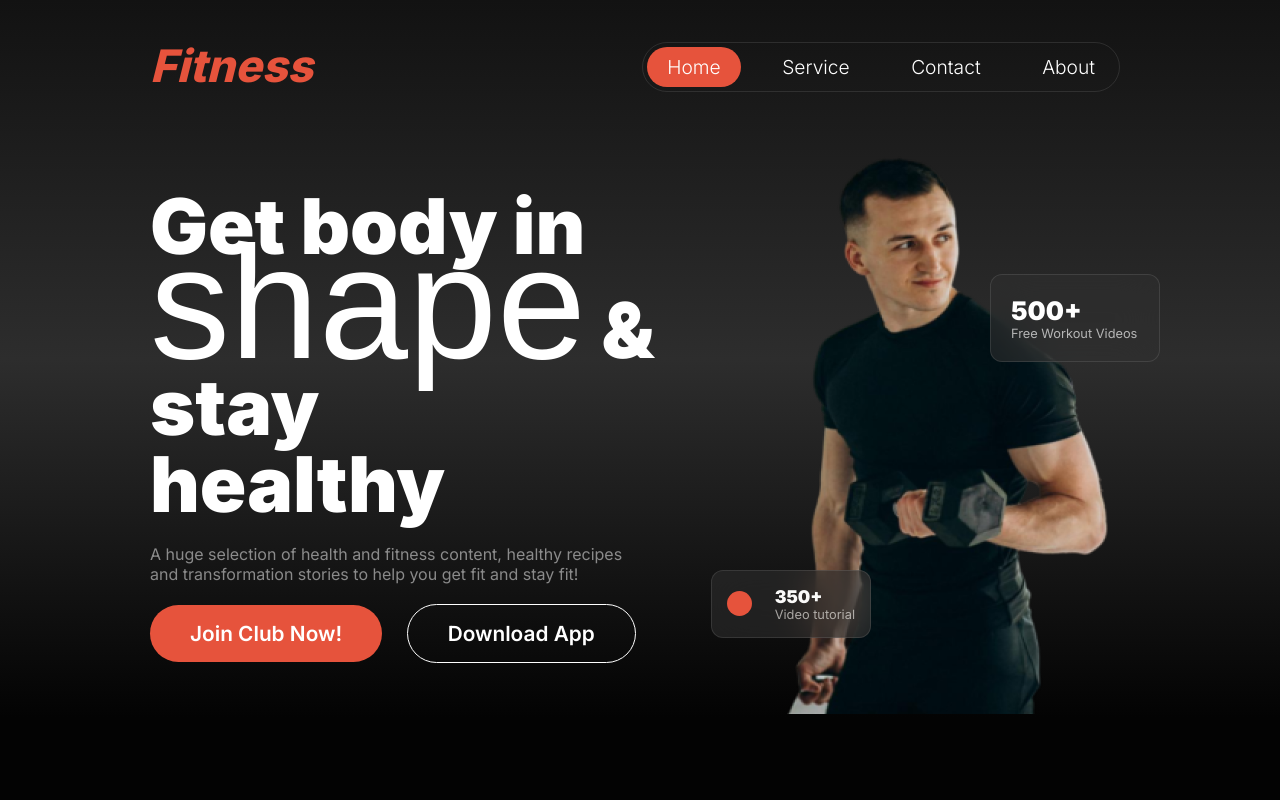
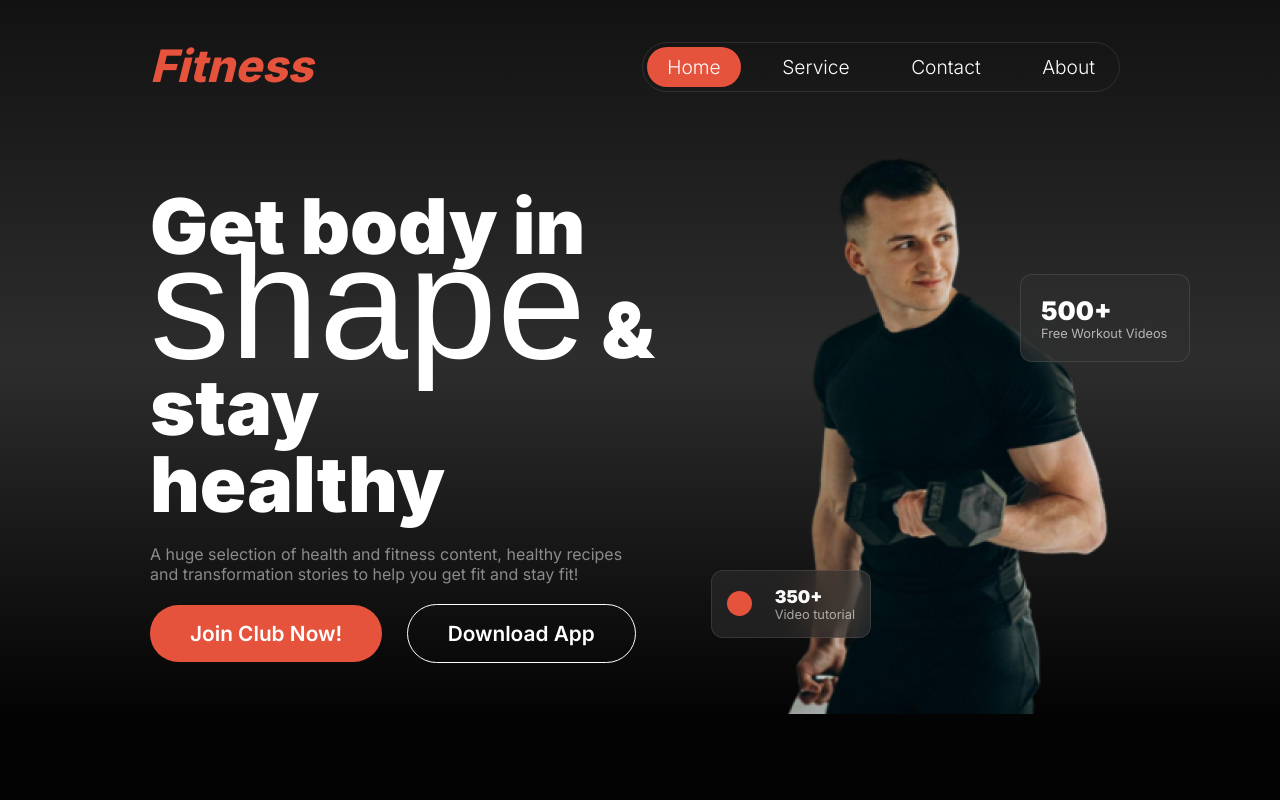
Before and after one commit to rakib826/ph-assignment-02, a plain HTML site: page index.html in a window 1280 px wide. Shown: the top 800 px of the page. Drawn offline with Linux system fonts and the light colour scheme; a web font is replaced by a local one.

```diff
--- a/styles/index.css
+++ b/styles/index.css
@@ -170,7 +170,7 @@ nav{
 .video-tutorial{
   position: absolute;
   top: 140px;
-  right: -30px;
+  right: -60px;
 }
 .banner-join-btn, .banner-app-btn{
   padding: 16px 40px 16px 40px;
```
